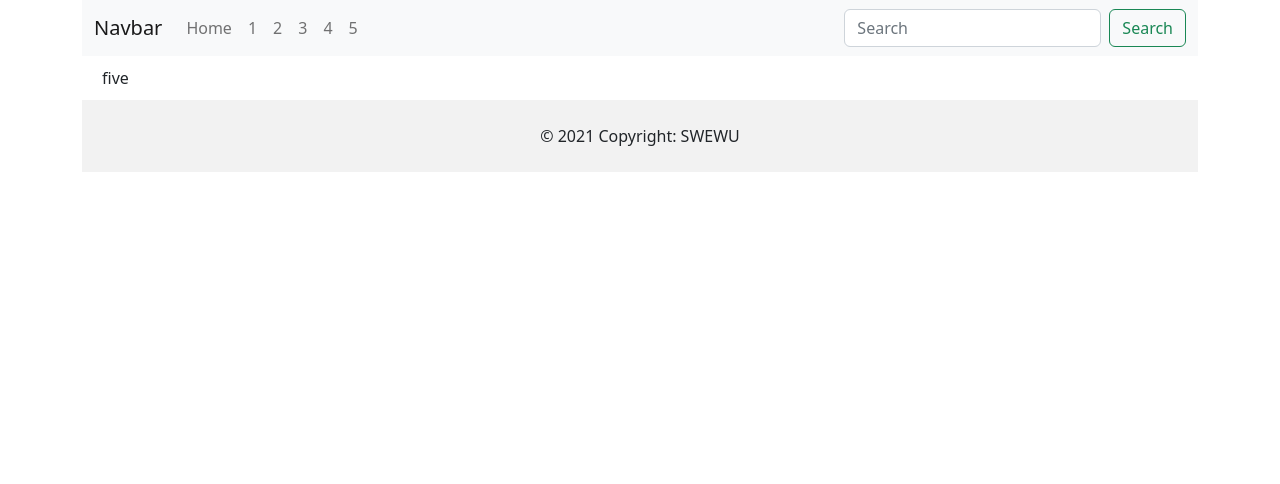
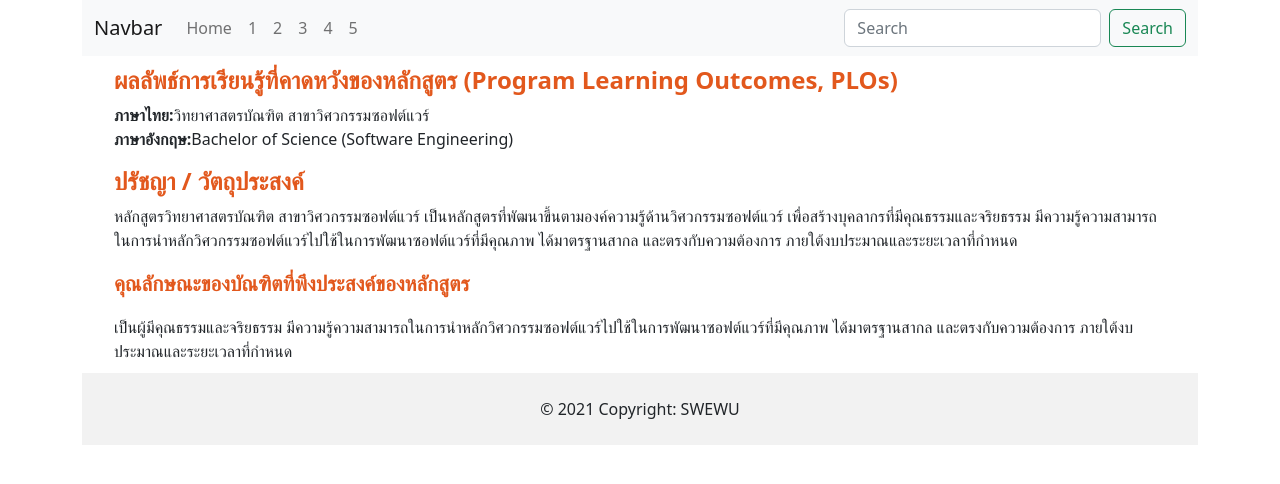
Before and after one commit to swewu/major-website, a Next.js app: page /5 in a window 1280 px wide. Shown: the top 484 px of the page. Built offline with nearby package versions, Linux system fonts and the light colour scheme.

Commit message:
เพิ่มข้อมูลหลักสูตร

```diff
--- a/pages/5.js
+++ b/pages/5.js
@@ -1,5 +1,61 @@
 function FivePage() {
-  return <div>five</div>;
+  return (
+    <div className="container">
+      <div className="row">
+        <div>
+          <div>
+            <h4>
+              <span style={{ color: "#e2581d" }}>
+                <b>
+                  ผลลัพธ์การเรียนรู้ที่คาดหวังของหลักสูตร (Program Learning
+                  Outcomes, PLOs)
+                </b>
+              </span>
+            </h4>
+            <p>
+              <b>ภาษาไทย:</b>
+              วิทยาศาสตรบัณฑิต สาขาวิศวกรรมซอฟต์แวร์
+              <br />
+              <b>ภาษาอังกฤษ:</b>
+              Bachelor of Science (Software Engineering)
+            </p>
+          </div>
+          <div>
+            <h4>
+              <span style={{ color: "#e2581d" }}>
+                <b>ปรัชญา / วัตถุประสงค์</b>
+              </span>
+            </h4>
+            <p>
+              หลักสูตรวิทยาศาสตรบัณฑิต สาขาวิศวกรรมซอฟต์แวร์
+              เป็นหลักสูตรที่พัฒนาขึ้นตามองค์ความรู้ด้านวิศวกรรมซอฟต์แวร์
+              เพื่อสร้างบุคลากรที่มีคุณธรรมและจริยธรรม
+              มีความรู้ความสามารถในการนำหลักวิศวกรรมซอฟต์แวร์ไปใช้ในการพัฒนาซอฟต์แวร์ที่มีคุณภาพ
+              ได้มาตรฐานสากล และตรงกับความต้องการ
+              ภายใต้งบประมาณและระยะเวลาที่กำหนด
+            </p>
+            <p>
+              <b
+                style={{
+                  color: "#e2581d",
+                  fontSize: " 20.8px",
+                  fontStyle: "inherit",
+                }}
+              >
+                คุณลักษณะของบัณฑิตที่พึงประสงค์ของหลักสูตร
+              </b>
+            </p>
+          </div>
+          <div>
+            เป็นผู้มีคุณธรรมและจริยธรรม
+            มีความรู้ความสามารถในการนำหลักวิศวกรรมซอฟต์แวร์ไปใช้ในการพัฒนาซอฟต์แวร์ที่มีคุณภาพ
+            ได้มาตรฐานสากล และตรงกับความต้องการ
+            ภายใต้งบประมาณและระยะเวลาที่กำหนด
+          </div>
+        </div>
+      </div>
+    </div>
+  );
 }
 
 export default FivePage;
```
Also changed, not shown: 1 other file (tests, documents, lock files or other folders).
